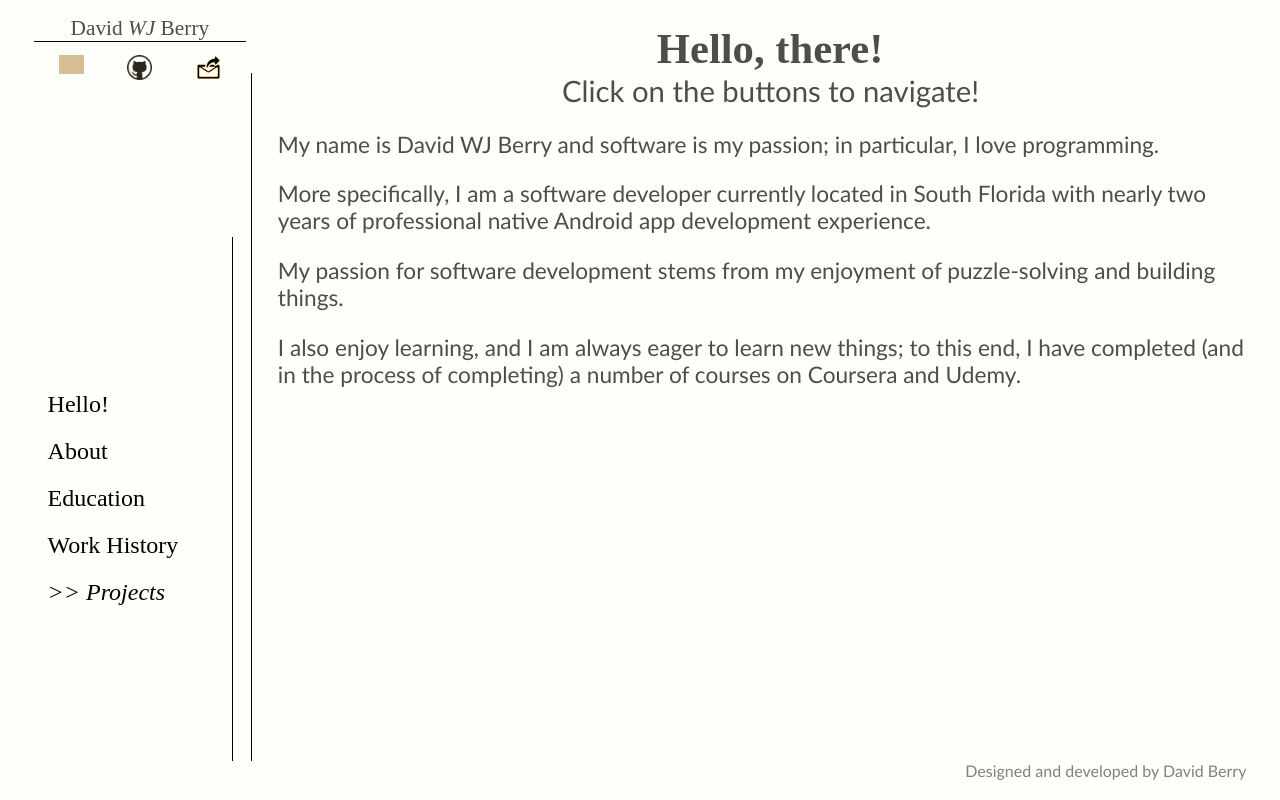
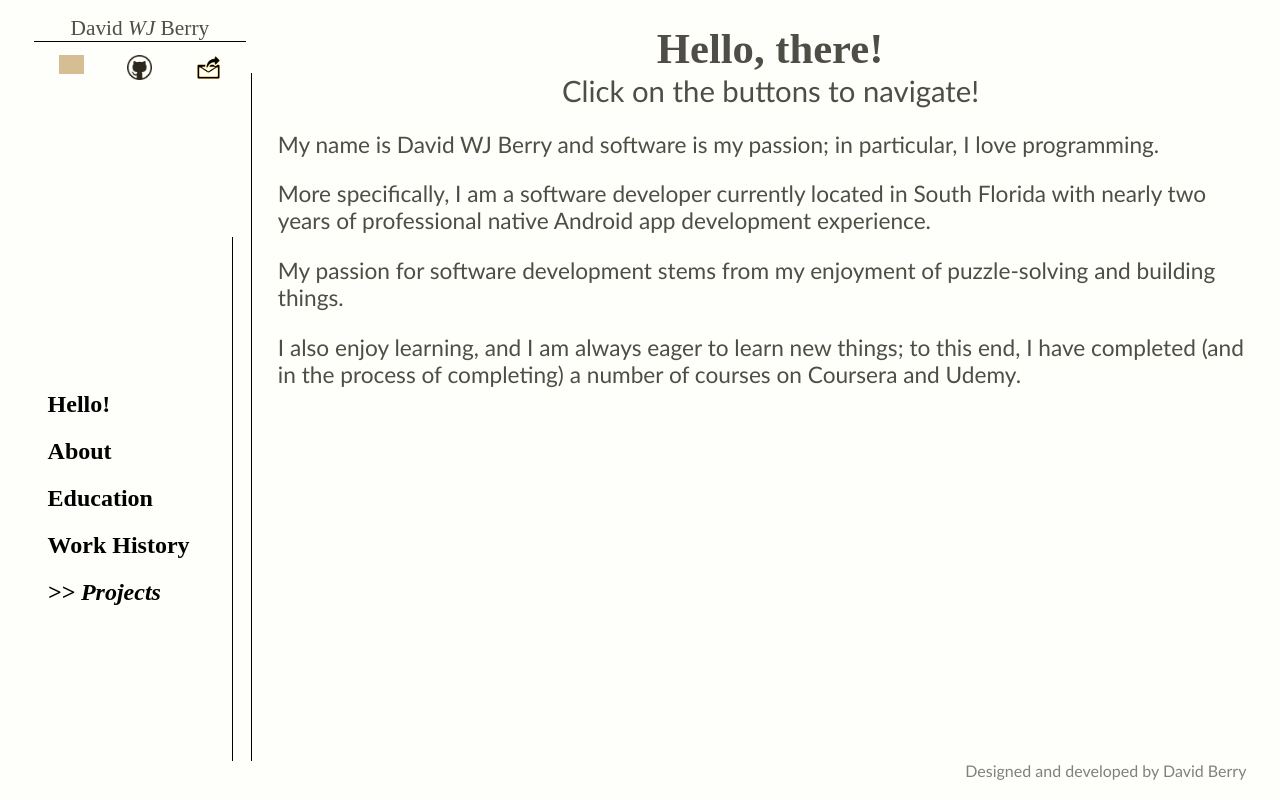
Before and after one commit to DBerry07/DBerry07.github.io, a React (Vite) app: page / in a window 1280 px wide. Built offline with nearby package versions, Linux system fonts and the light colour scheme; grey boxes are pictures that could not be loaded; a web font is replaced by a local one.

Commit message:
Update buttons.css

```diff
--- a/src/css/buttons.css
+++ b/src/css/buttons.css
@@ -10,7 +10,6 @@ menu {
         /* padding: 1vh; */
         /* font-size: 16pt; */
         /* font-size: 110%; */
-        font-weight: 350;
         text-align: start;
         font-family: 'Charmonman';
         margin: 1vh;
```
